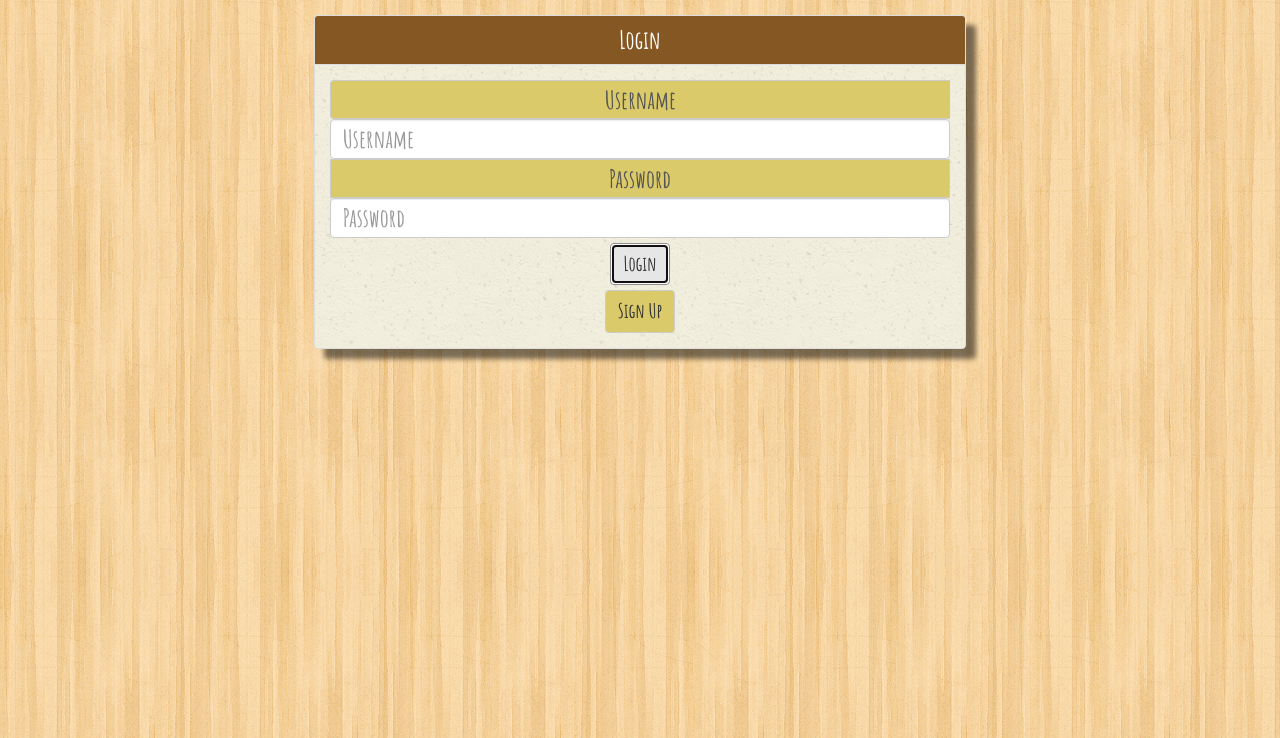
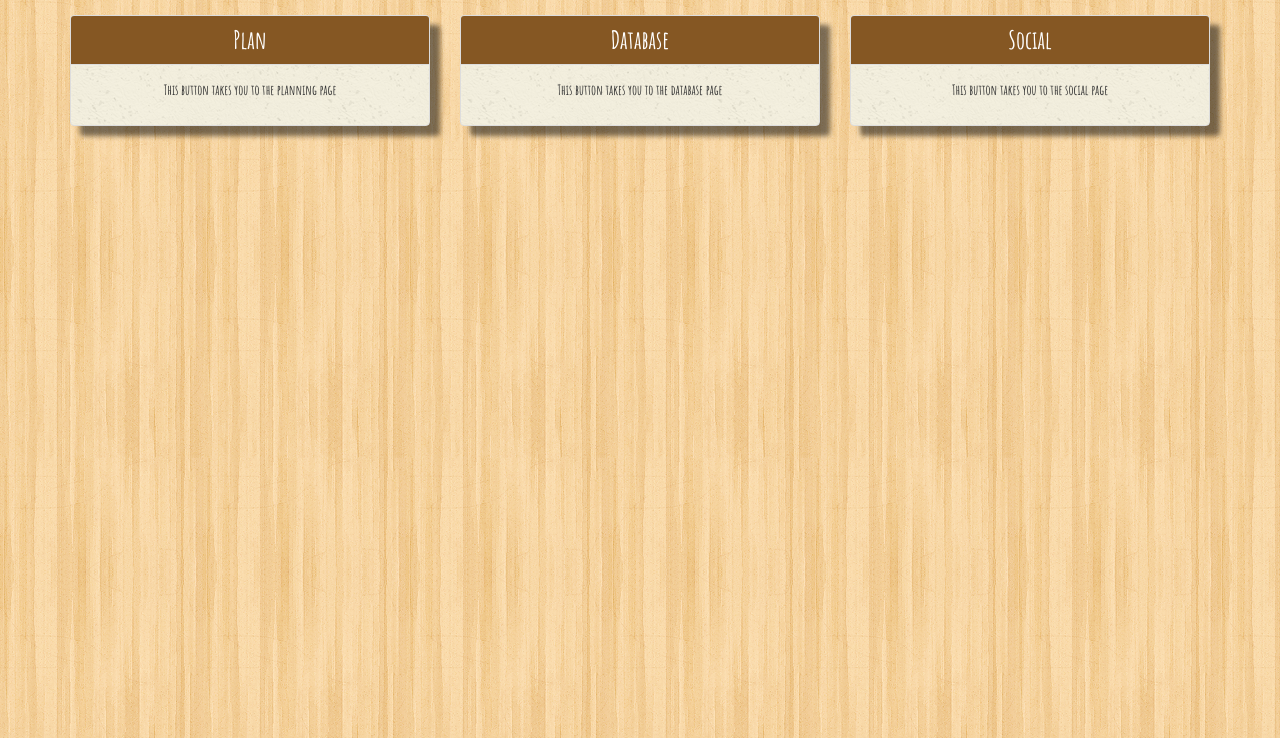
Before and after one commit to jhlindell/Drinking-Buddies, a website: page public/index.html in a window 1280 px wide. Both pictures are taken after a click on the button "Login". Shown: the part 62-800 px from the top of the page. Drawn offline with nearby package versions, Linux system fonts and the light colour scheme.

Commit message:
add site navigation panels post-login

```diff
--- a/public/css/main.css
+++ b/public/css/main.css
@@ -57,6 +57,16 @@ table > tbody > tr > td {
 }
 
 .recipeCards {
+  display:inline-block;
+  float: none;
+  -vendor-animation-duration: 3s;
+}
+
+#navPanels {
+  text-align: center;
+}
+
+.navCards {
   display:inline-block;
   float: none;
   -vendor-animation-duration: 3s;
--- a/public/index.html
+++ b/public/index.html
@@ -65,6 +65,38 @@
           </div>
         </div>
       </div>
+      <div id="navPanels" class="row" style="display: none;">
+        <div class="col-md-4 col-sm-12 navCard" id="plan">
+          <div class="panel panel-default">
+            <div class="panel-heading text-center">
+              <h3 class="panel-title">Plan</h3>
+            </div>
+            <div class="panel-body">
+              <p>This button takes you to the planning page</p>
+            </div>
+          </div>
+        </div>
+        <div class="col-md-4 col-sm-12 navCard" id="database">
+          <div class="panel panel-default">
+            <div class="panel-heading text-center">
+              <h3 class="panel-title">Database</h3>
+            </div>
+            <div class="panel-body">
+              <p>This button takes you to the database page</p>
+            </div>
+          </div>
+        </div>
+        <div class="col-md-4 col-sm-12 navCard" id="social">
+          <div class="panel panel-default">
+            <div class="panel-heading text-center">
+              <h3 class="panel-title">Social</h3>
+            </div>
+            <div class="panel-body">
+              <p>This button takes you to the social page</p>
+            </div>
+          </div>
+        </div>
+      </div>
     </div>
   </main>
   <script src="https://code.jquery.com/jquery-3.2.1.min.js" integrity="sha256-hwg4gsxgFZhOsEEamdOYGBf13FyQuiTwlAQgxVSNgt4=" crossorigin="anonymous"></script>
--- a/public/js/login.js
+++ b/public/js/login.js
@@ -1,9 +1,19 @@
 var $loginBox = $(".loginBox");
 var $signUpBox = $(".signUpBox");
+var $navPanels = $("#navPanels");
 $("#signUpButton").on("click", signUp);
 $("#cancelSignUp").on("click", signUp);
+$("#login").on("click", login);
+$("#plan").on("click", function(){
+    window.location = "/plan.html";
+});
 
 function signUp(event){
   $loginBox.toggle();
   $signUpBox.toggle();
 }
+
+function login(event) {
+  $loginBox.toggle();
+  $navPanels.toggle();
+}
```
